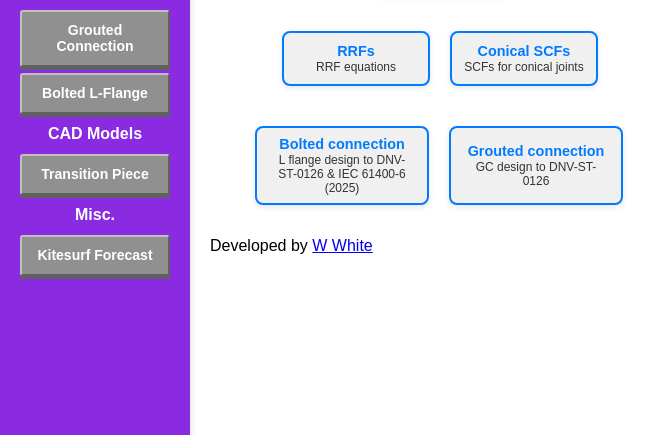
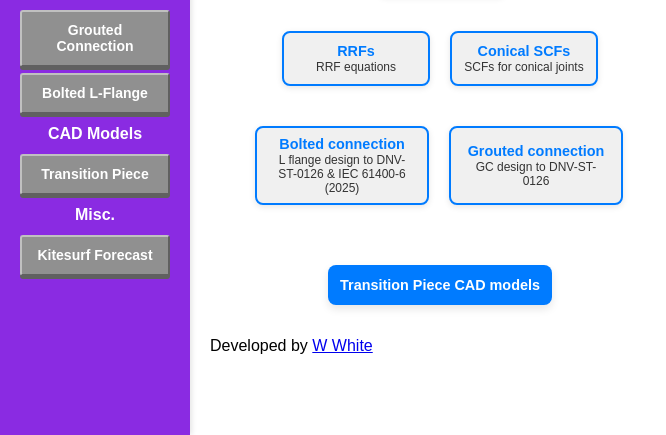
Before and after one commit to willwhitearup/oswdesigntools, a Flask app: page / in a window 1280 px wide. Shown: the part 405-840 px from the top of the page, without its empty margins (0-666 px from the left). Run offline with Flask 3, Linux system fonts and the light colour scheme.

Commit message:
updated home screen

```diff
--- a/templates/home.html
+++ b/templates/home.html
@@ -222,6 +222,34 @@
     text-decoration: none;
   }
 
+/* CAD models row - centred, step-box style */
+  .cad-models-row {
+    display: flex;
+    justify-content: center;
+    gap: 20px;
+    width: 200px;           /* match button width */
+    margin: 20px 0 0 100px; /* same left shift as .flow-steps */
+  }
+
+  .cad-models-row a {
+    background: #007BFF;
+    color: white;
+    padding: 12px 12px;
+    border-radius: 8px;
+    font-weight: bold;
+    text-align: center;
+    min-width: 200px;
+    box-shadow: 0 4px 8px rgba(0,0,0,0.1);
+    transition: background-color 0.3s ease;
+    user-select: none;
+    text-decoration: none;
+    font-size: 0.9rem;
+  }
+  .cad-models-row a:hover {
+    background: #0056b3;
+    text-decoration: underline;
+  }
+
 </style>
 
 <div class="flowchart" aria-label="Main flowchart container">
@@ -281,6 +309,12 @@
     </a>
   </div>
 
+
+  <!-- CAD models -->
+  <div class="cad-models-row" aria-label="CAD model buttons">
+    <a href="/cad_tp">Transition Piece CAD models</a>
+  </div>
+
 </div>
 
 <p style="text-align: left; margin: 2em 0 0 0px; font-size: 1.0em;">
```
